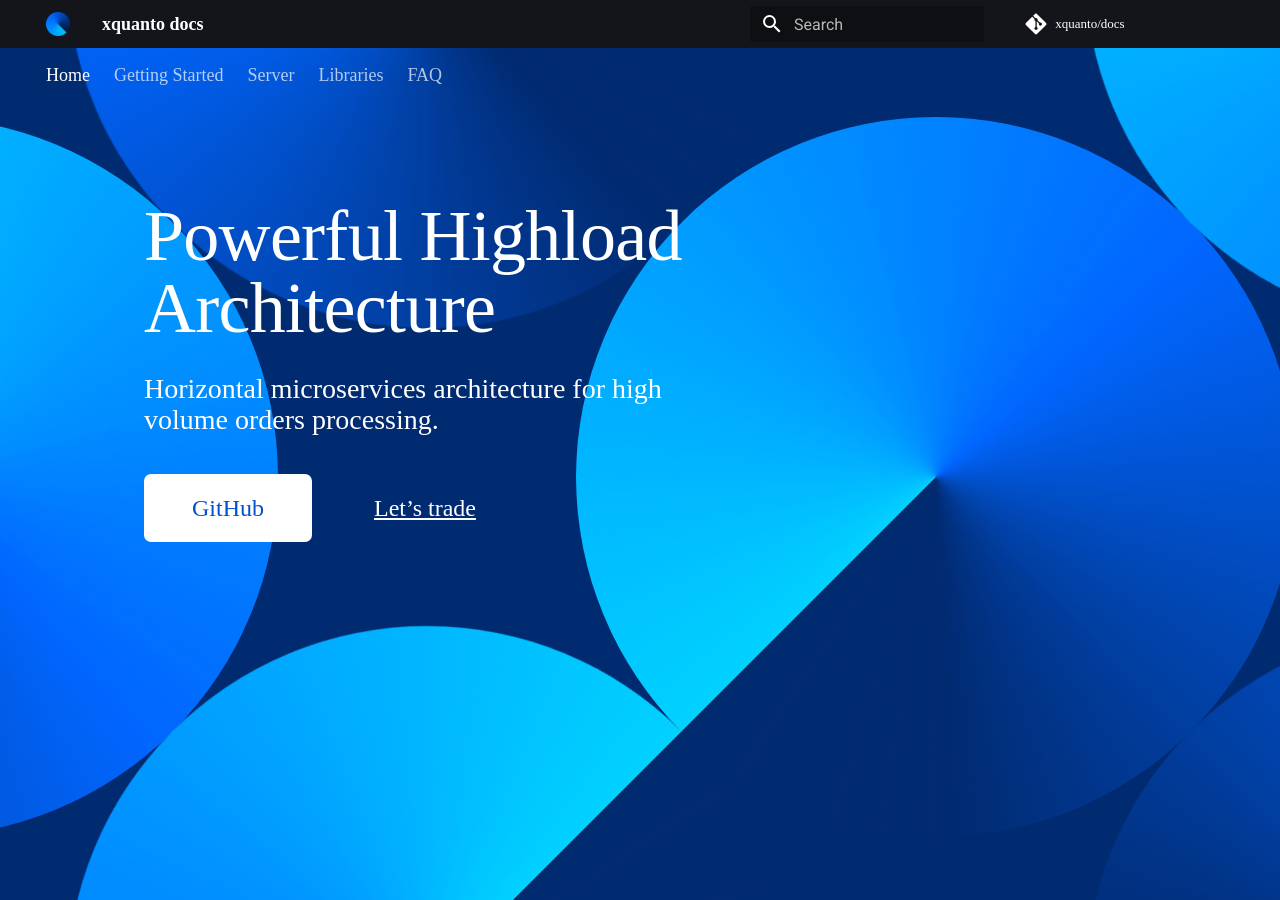
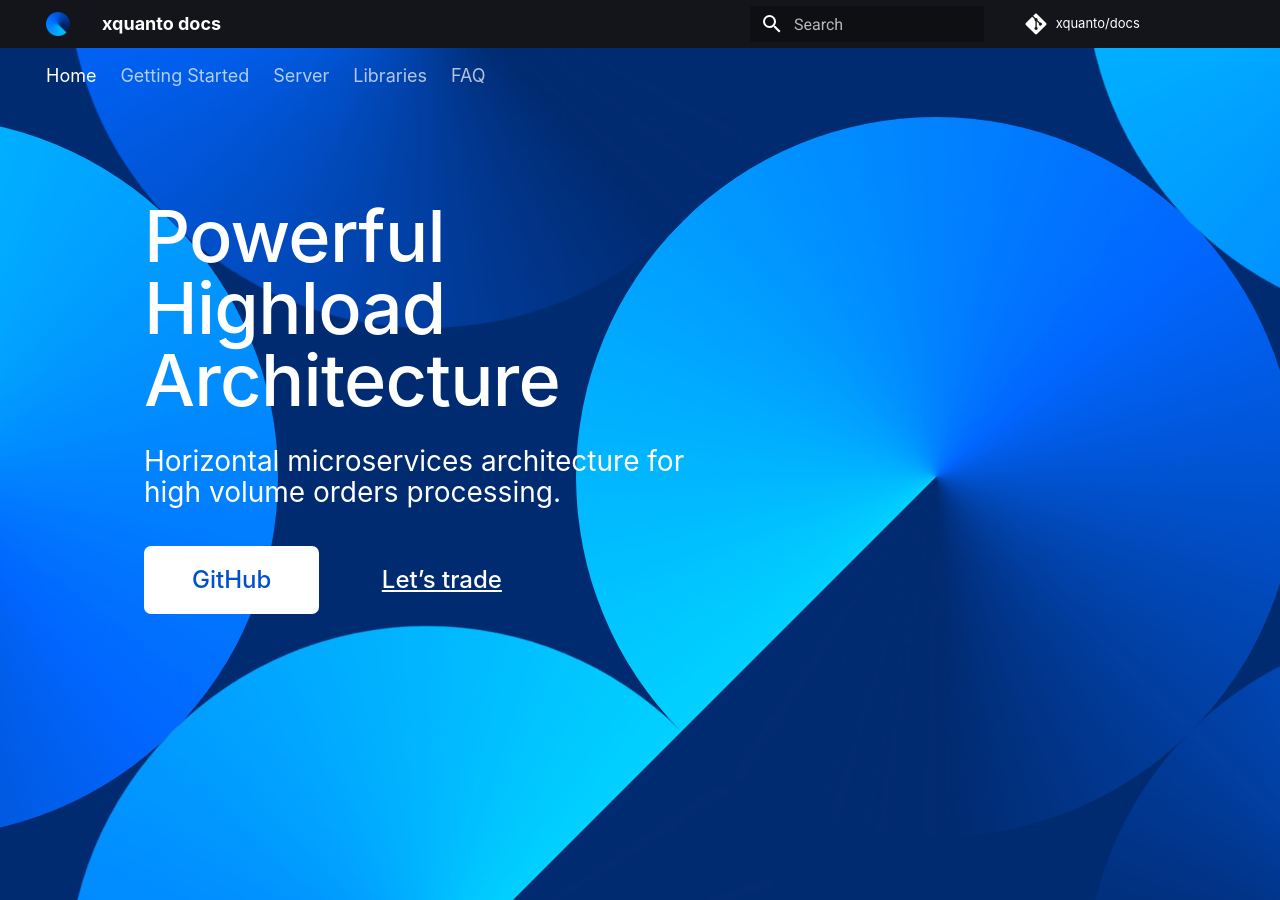
Before and after one commit to xquanto/docs, an MkDocs documentation site: the page built from docs/content/index.md, in a window 1280 px wide. Built offline with MkDocs 1.6.1 and Material for MkDocs 9.7.7, drawn with Linux system fonts in a browser that asks for light colours; some web fonts are replaced; comment, search, counter and statistics services are not loaded.

Commit message:
fonts fix

```diff
--- a/docs/material/overrides/home.html
+++ b/docs/material/overrides/home.html
@@ -39,7 +39,7 @@
     body {
         background: black url("images/xquanto-circles-bg.jpg") no-repeat center;
         background-size: cover;
-        font-family: "TT Commons";
+        font-family: "TT Commons", -apple-system, BlinkMacSystemFont, "Helvetica Neue", "Segoe UI", Roboto, Arial, sans-serif, "Apple Color Emoji", "Segoe UI Emoji", "Segoe UI Symbol", Raleway, helvetica neue, helvetica, arial, tahoma, sans-serif;;
     }
 
     .tx-wrapper {
@@ -77,6 +77,8 @@
 
     .md-header-nav__title {
         padding-left: 0;
+        font-size: 1rem;
+        font-weight: 500;
     }
 
 
```
